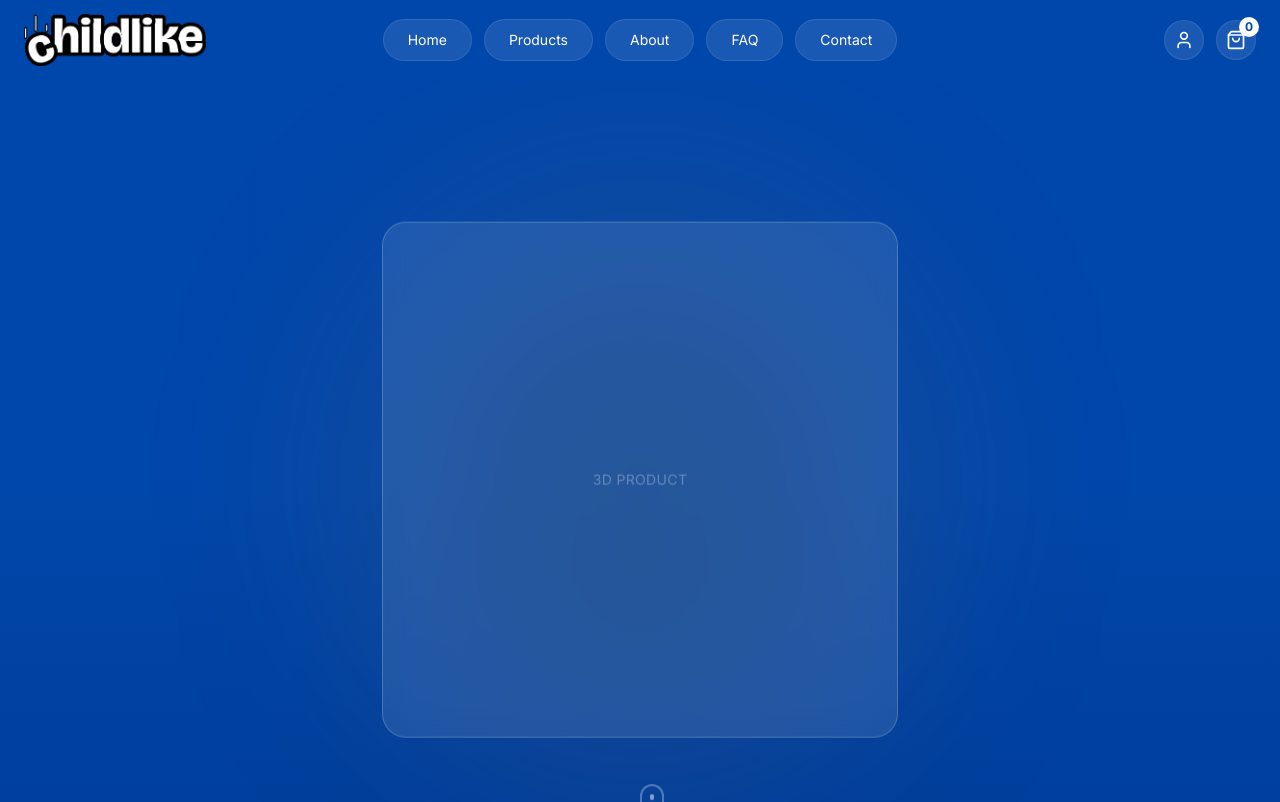
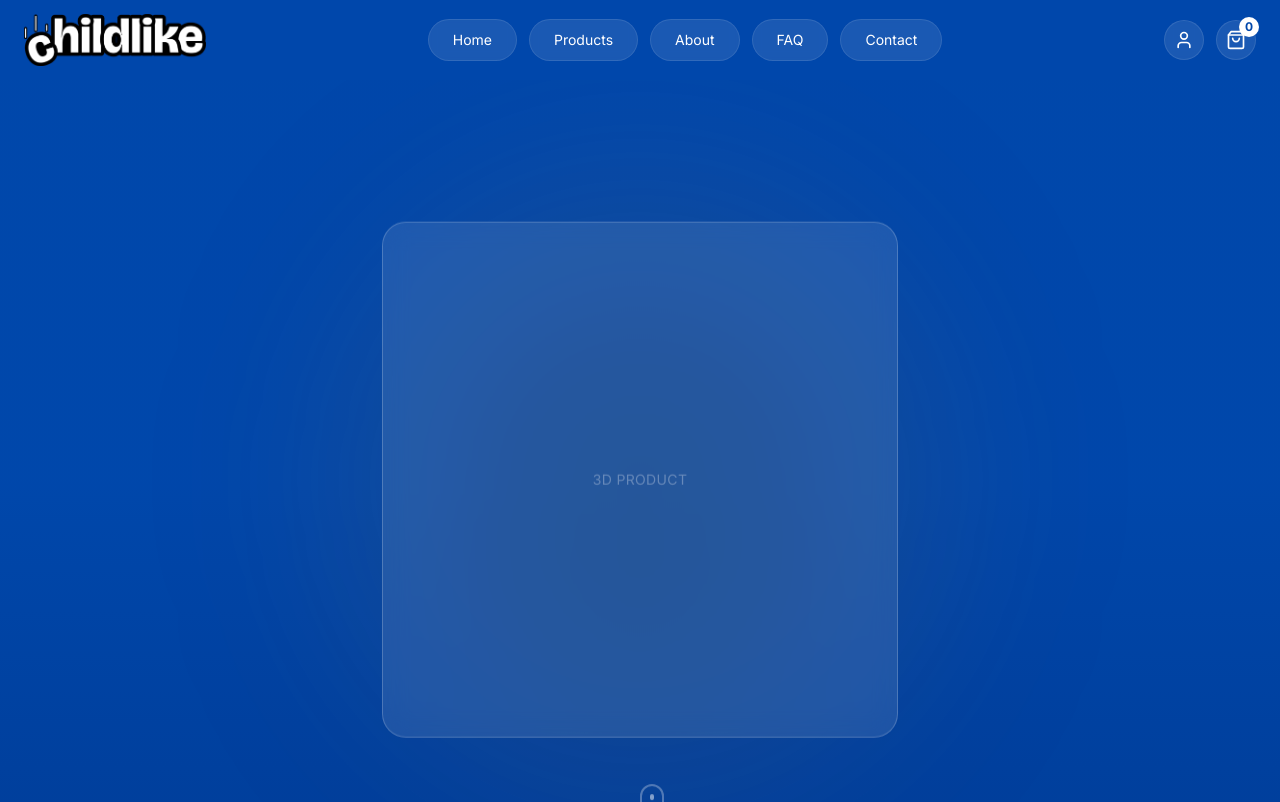
Before and after one commit to thirdmd/childlike, a React (Vite) app: page / in a window 1280 px wide. Shown: the top 802 px of the page. Built offline with nearby package versions, Linux system fonts and the light colour scheme; the HTML template or start-up script is replaced by a standard one.

Commit message:
Code edited in Lovable Code Editor
Edited UI in Lovable

```diff
--- a/src/components/layout/Header.tsx
+++ b/src/components/layout/Header.tsx
@@ -10,14 +10,14 @@ export const Header = () => {
   return (
     <header className="bg-brand-blue sticky top-0 z-50 backdrop-blur-xl">
       <div className="container mx-auto px-4 sm:px-6">
-        <div className="grid grid-cols-3 h-20 items-center lg:items-center">
+        <div className="flex h-20 items-center justify-between lg:justify-start">
           {/* Logo */}
           <Link to="/" className="flex items-center justify-start">
             <img src={childlikeLogo} alt="Childlike" className="h-[52px] w-auto" />
           </Link>
 
           {/* Desktop Navigation - Pill style buttons - Centered */}
-          <nav className="hidden lg:flex items-center justify-center gap-3">
+          <nav className="hidden lg:flex items-center justify-center gap-3 flex-1">
             {siteConfig.primaryNav.map((item) => (
               <Link
                 key={item.path}
```
